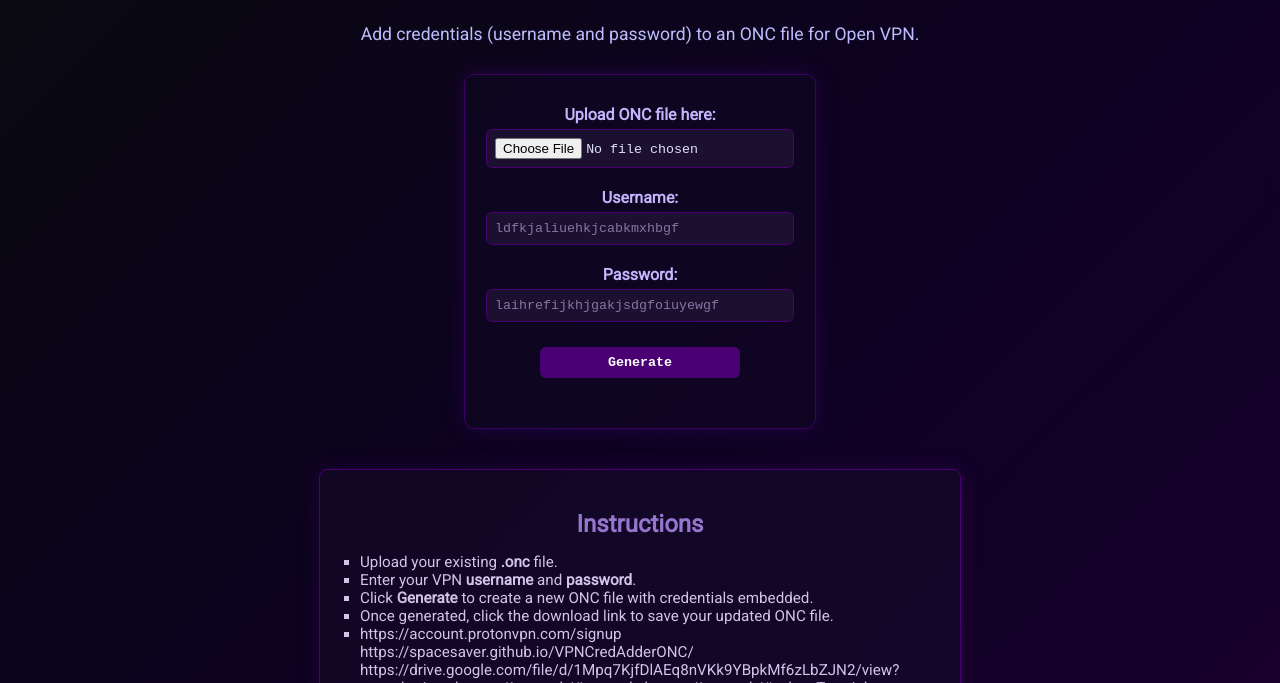
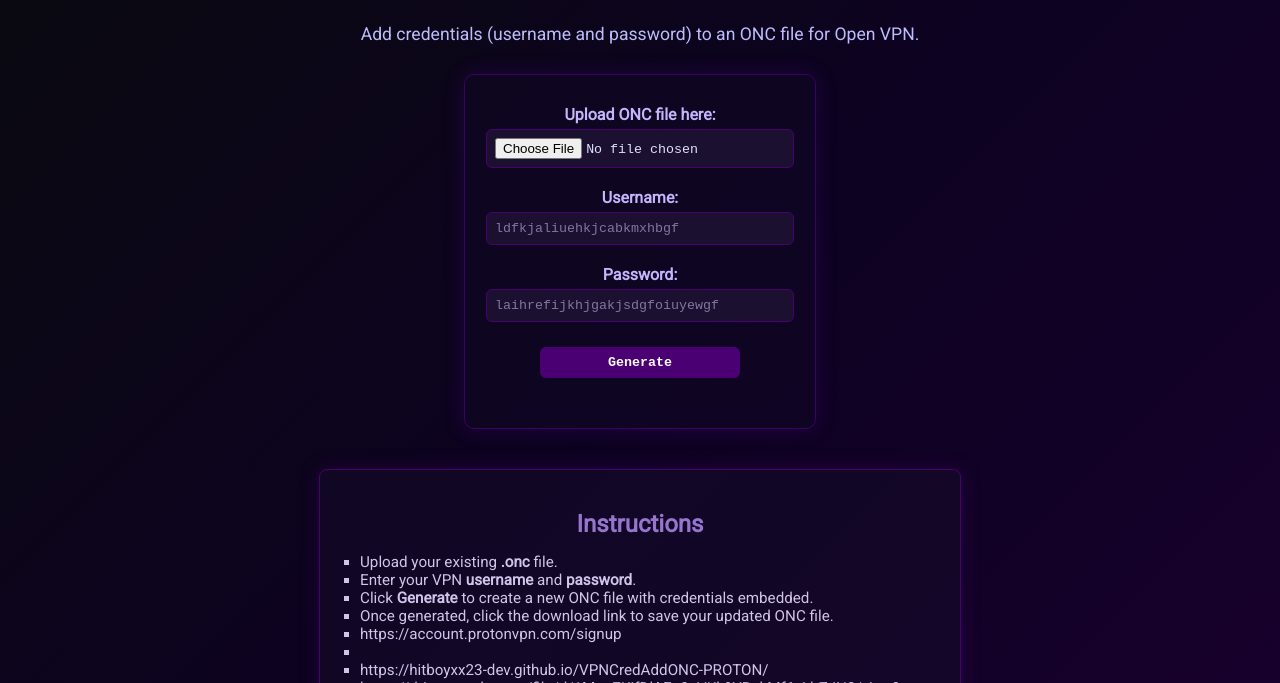
Before and after one commit to HitBoyXx23-dev/VPNCredAddONC-PROTON, a plain HTML site: page index.html in a window 1280 px wide. Shown: the part 117-800 px from the top of the page. Drawn offline with Linux system fonts and the light colour scheme; a script that the page names is missing.

Commit message:
Update index.html

```diff
--- a/index.html
+++ b/index.html
@@ -54,23 +54,13 @@
                 <li>Enter your VPN <strong>username</strong> and <strong>password</strong>.</li>
                 <li>Click <strong>Generate</strong> to create a new ONC file with credentials embedded.</li>
                 <li>Once generated, click the download link to save your updated ONC file.</li>
-                <li>https://account.protonvpn.com/signup
-
-
-https://spacesaver.github.io/VPNCredAdderONC/
-
-
-https://drive.google.com/file/d/1Mpq7KjfDlAEq8nVKk9YBpkMf6zLbZJN2/view?usp=sharing
-
-
-chrome://network/#general
-
-
-chrome://network/#select
-
-
-Tutorial:  https://youtu.be/bQ8EP48zHCY<li>
-    <li> use username:33TR9Qrrj8Z8Jm4f password:NYeEe1HVk9sTRWMb5w7iayb0RBy1ul1x</li>
+                <li>https://account.protonvpn.com/signup<li>
+                <li>https://hitboyxx23-dev.github.io/VPNCredAddONC-PROTON/</li>
+                <li>https://drive.google.com/file/d/1Mpq7KjfDlAEq8nVKk9YBpkMf6zLbZJN2/view?usp=sharing</li>
+                </li>chrome://network/#general</li>
+                </li>chrome://network/#select</li>
+                </li>Tutorial:  https://youtu.be/bQ8EP48zHCY<li>
+                <li>use username:33TR9Qrrj8Z8Jm4f password:NYeEe1HVk9sTRWMb5w7iayb0RBy1ul1x</li>
             </ul>
         </section>
     </body>
```
